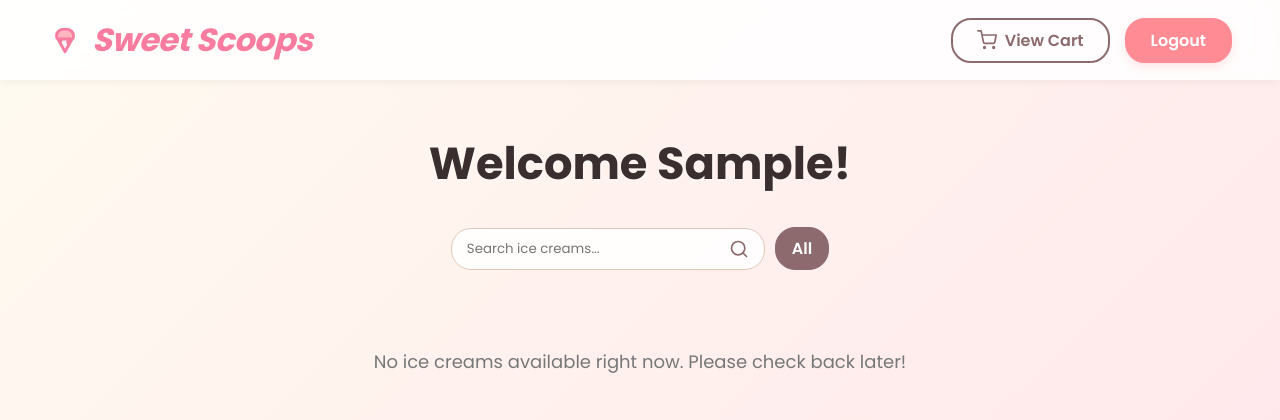
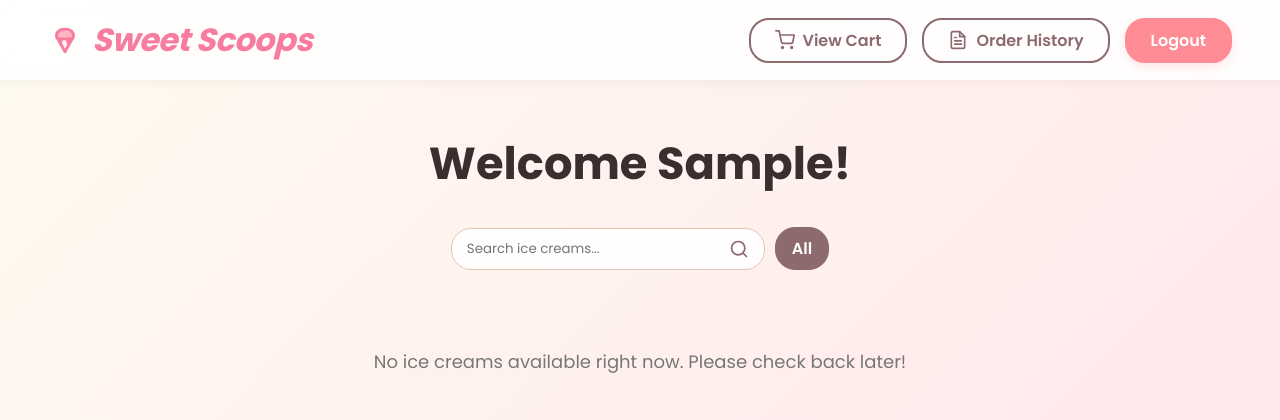
Before and after one commit to febaabiju/Sweet_Scoops, a Django app: page /customer_home/ in a window 1280 px wide. Shown: the top 420 px of the page. Run offline with Django 5.2, Linux system fonts and the light colour scheme; the visitor is signed in with stand-in values (Sample User, id 1); data that the repository does not hold is empty.

Commit message:
Order history adding

```diff
--- a/shop/templates/shop/customer_home.html
+++ b/shop/templates/shop/customer_home.html
@@ -210,6 +210,16 @@
                 </svg>
                 View Cart
             </a>
+            <a href="{% url 'order_history' %}" class="add-btn">
+                <svg width="20" height="20" viewBox="0 0 24 24" fill="none" stroke="currentColor" stroke-width="2" stroke-linecap="round" stroke-linejoin="round">
+                    <path d="M14 2H6a2 2 0 0 0-2 2v16a2 2 0 0 0 2 2h12a2 2 0 0 0 2-2V8z"></path>
+                    <polyline points="14 2 14 8 20 8"></polyline>
+                    <line x1="16" y1="13" x2="8" y2="13"></line>
+                    <line x1="16" y1="17" x2="8" y2="17"></line>
+                    <polyline points="10 9 9 9 8 9"></polyline>
+                </svg>
+                Order History
+            </a>
             <a href="{% url 'logout' %}" class="logout-btn" onclick="return confirmLogout();">Logout</a>
         </div>
     </nav>
```
